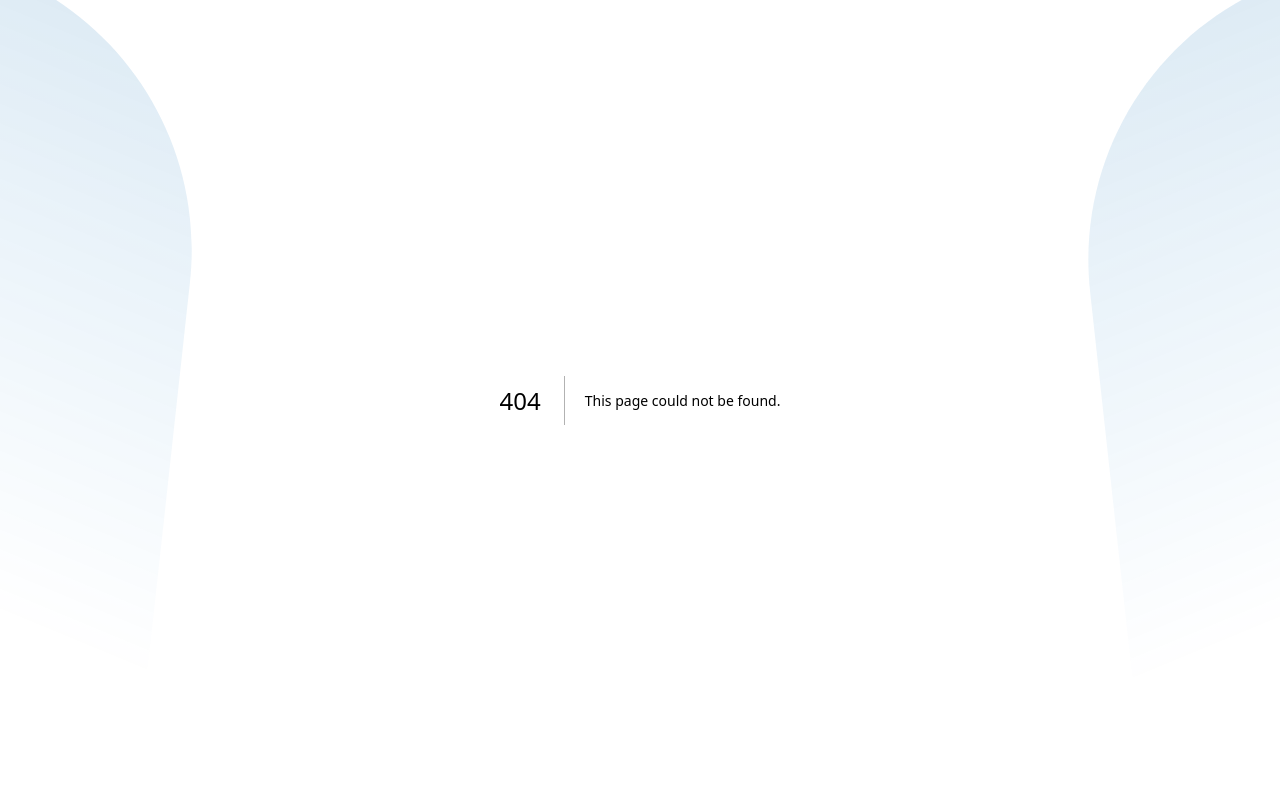
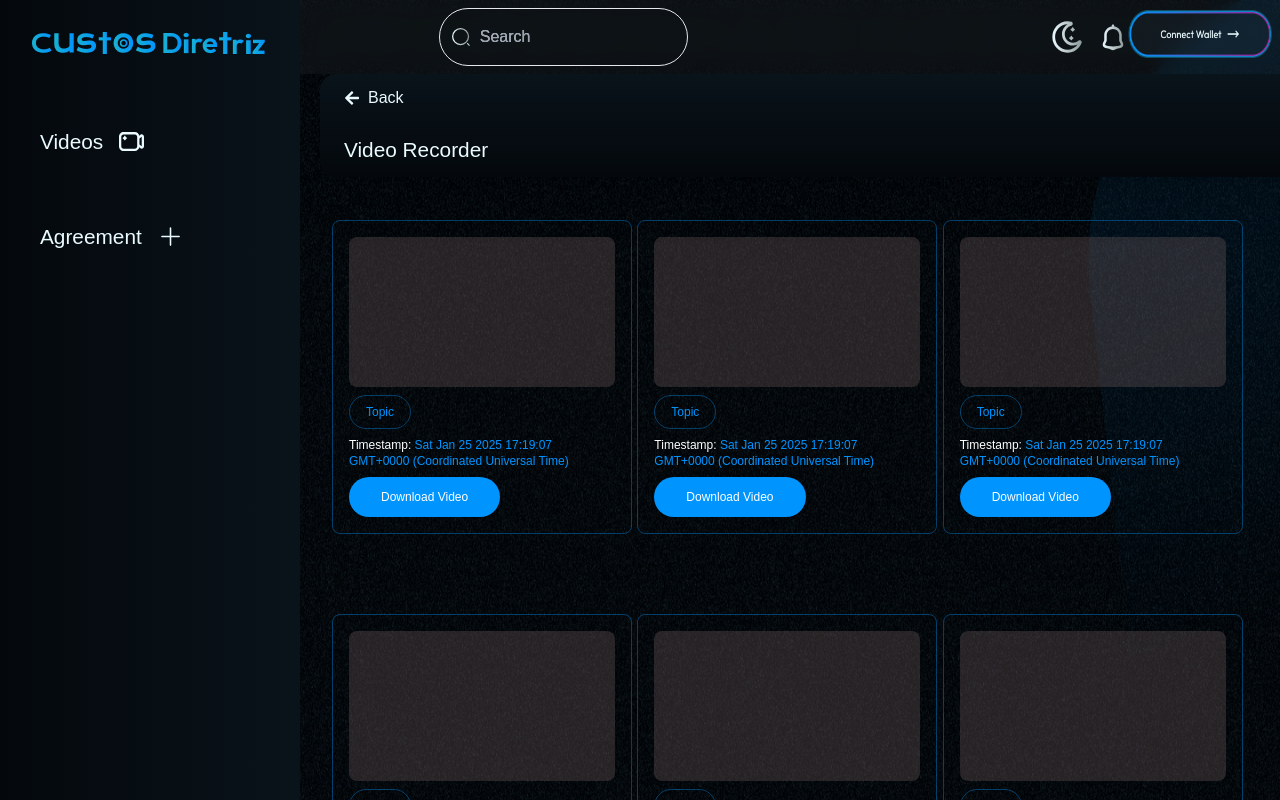
Before and after one commit to ryzen-xp/Custos-Dapp, a Next.js app: page /crimerecorder/uploads in a window 1280 px wide. Before the commit this address had no page. Shown: the top 800 px of the page. Built offline with nearby package versions, Linux system fonts and the light colour scheme; what tailwindcss-border-gradient-radius would draw is missing.

Commit message:
implemented all ui

```diff
--- a/src/app/agreement/layout.js
+++ b/src/app/agreement/layout.js
@@ -9,31 +9,21 @@ import Header from "@/components/dapps/header";
 
 export default function RootLayout({ children }) {
   return (
-
-
     <div className="flex min-h-screen w-full">
-        <div className="w-fit hidden h-full z-[10] bg-gray-800 sticky md:flex top-0 bottom-0">
+      <div className="w-fit h-full z-[10] bg-gray-800 sticky top-0 bottom-0">
         <Sidepane />
       </div>
 
-
-
       <div className="w-full min-h-screen flex flex-col">
-
-          <div className=" left-0  right-0  fixed" >
+        <div className=" left-0  right-0  fixed">
           <Header />
         </div>
 
         {/* Children Content */}
         <div className="flex flex-col px-3 w-full mt-[5%]">
-            <div className="w-full px-8 flex flex-col">
-              {children}
-            </div>
-
-
+          <div className="w-full px-8 flex flex-col">{children}</div>
         </div>
       </div>
     </div>
-
   );
 }
--- a/src/app/crimerecorder/components/Recording.jsx
+++ b/src/app/crimerecorder/components/Recording.jsx
@@ -13,14 +13,12 @@ import {
   SEPOLIA_BASE_URL,
 } from "@avnu/gasless-sdk";
 import { byteArray, CallData } from "starknet";
+import SuccessScreen from "./Success";
 
 const NFT_STORAGE_TOKEN = process.env.NEXT_PUBLIC_IPFS_KEY;
 
 export const Recording = ({ text, icon1, imgText, uri, category }) => {
   const options = { baseUrl: SEPOLIA_BASE_URL };
-  console.log(
-    CallData.compile(byteArray?.byteArrayFromString(String(uri))).toString()
-  );
   const calls = [
     {
       entrypoint: "crime_record",
@@ -50,6 +48,13 @@ export const Recording = ({ text, icon1, imgText, uri, category }) => {
   const [gaslessCompatibility, setGaslessCompatibility] = useState();
   const [errorMessage, setErrorMessage] = useState();
   const [call, setCalls] = useState(JSON.stringify(calls, null, 2));
+  const [isModalOpen, setModalOpen] = useState(false);
+
+  const route = useRouter();
+  const closeModal = () => {
+    setModalOpen(false);
+    route.push("/crimerecorder/uploads");
+  };
 
   useEffect(() => {
     if (!account) return;
@@ -306,6 +311,7 @@ export const Recording = ({ text, icon1, imgText, uri, category }) => {
         { ...options, apiKey: process.env.NEXT_PUBLIC_AVNU_KEY }
       );
       console.log("Transaction successful:", transactionResponse);
+      setModalOpen(true);
     } catch (error) {
       console.error("Transaction failed:", error);
     }
@@ -318,8 +324,6 @@ export const Recording = ({ text, icon1, imgText, uri, category }) => {
       startCamera();
     }
   }, []);
-
-  const route = useRouter();
 
   useEffect(() => {
     if (typeof window !== "undefined" && navigator?.mediaDevices) {
@@ -335,6 +339,7 @@ export const Recording = ({ text, icon1, imgText, uri, category }) => {
 
   return (
     <div className="w-full flex flex-col mt-10 items-center gap-6">
+      <SuccessScreen open={isModalOpen} onClose={closeModal} />
       <p className="text-white text-xl">{text}</p>
       <div className="bg-gradient-to-r from-[#0094ff] to-[#A02294] w-[50%] p-[1px] rounded-xl md:mb-5">
         <div
@@ -361,12 +366,7 @@ export const Recording = ({ text, icon1, imgText, uri, category }) => {
             <button onClick={switchCamera}>
               <Icons icon={icon3} text={`Switch Camera`} />
             </button>
-            <button
-              onClick={handleStopMedia}
-              // disabled={
-              //   loading || (!gasTokenPrice && paymasterRewards.length == 0)
-              // }
-            >
+            <button onClick={handleStopMedia}>
               <Icons icon={icon1} text={imgText} />
             </button>
           </div>
--- /dev/null
+++ b/src/app/crimerecorder/components/Success.jsx
@@ -0,0 +1,26 @@
+import Image from "next/image";
+import { FaTimes } from "react-icons/fa";
+
+const SuccessScreen = ({ open, onClose }) => {
+  if (!open) {
+    return null;
+  }
+
+  return (
+    <div className="fixed top-50 border rounded-xl bg-[#04080C] p-4 border-[#19B1D2] h-fit w-[40%] shadow-2xl items-center justify-center flex flex-col m-auto">
+      <div className="w-full flex justify-between gap-x-32 flex-row-reverse mb-4">
+        <button className="text-white" onClick={onClose}>
+          <FaTimes size={20} />
+        </button>
+        <h1 className="text-transparent bg-clip-text bg-gradient-to-r from-[#EAF9FF] to-[#8E9A9A]">
+          Your Media is saved onChain
+        </h1>
+      </div>
+      <div className="h-full flex items-center justify-center m-6 align-middle w-full text-center ">
+        <Image src={"/success.svg"} width={150} height={150} alt="success" />
+      </div>
+    </div>
+  );
+};
+
+export default SuccessScreen;
--- a/src/app/crimerecorder/components/Upload.jsx
+++ b/src/app/crimerecorder/components/Upload.jsx
@@ -1,28 +1,26 @@
-// import React from "react";
-// import bg from "../../../../public/Rectangle.png";
+import React from "react";
+import bg from "../../../../public/Rectangle.png";
 // import { useReadContractData, useWriteToContract } from "@/utils/fetchcontract";
 // import { useActiveAccount } from "thirdweb/react";
 
-// export const Upload = () => {
-//   const account = useActiveAccount();
-//   // const res = useReadContractData("crime", "balanceOf", account.address);
-//   // console.log(res);
+export const Upload = () => {
+  //   const account = useActiveAccount();
 
-//   return (
-//     <div className="w-[437px] h-[326px] bg-gradient-to-r from-[#0094ff] to-[#A02294] p-[1px] rounded-lg">
-//       <div
-//         className="rounded-lg p-6 w-full h-full"
-//         style={{
-//           backgroundColor: "#1e2f37",
-//           backgroundImage: `url(${bg.src})`,
-//           backgroundSize: "contain",
-//         }}
-//       >
-//         <div className="w-full rounded-lg shadow-sm shadow-white h-[80%] mb-4"></div>
-//         <button className="rounded-full text-white bg-[#0094ff] py-3 px-8">
-//           Download Video
-//         </button>
-//       </div>
-//     </div>
-//   );
-// };
+  return (
+    <div className="w-[300px] rounded-lg border-[0.1px] border-[rgba(0,149,255,0.39)] p-4 my-10">
+      <div className="rounded-lg w-full h-full flex flex-col gap-2 items-start">
+        <div className="w-full rounded-lg h-[150px] bg-[rgba(131,106,106,0.29)]"></div>
+        <div className="rounded-full py-2 px-4 text-[#0094ff] text-xs border-[0.1px] border-[rgba(0,149,255,0.39)]">
+          Topic
+        </div>
+        <p className="text-[#0094ff] text-xs">
+          <span className="text-white">Timestamp: </span>
+          {Date()}
+        </p>
+        <button className="rounded-full text-white text-xs bg-[#0094ff] py-3 px-8">
+          Download Video
+        </button>
+      </div>
+    </div>
+  );
+};
--- a/src/app/crimerecorder/components/Uploads.jsx
+++ b/src/app/crimerecorder/components/Uploads.jsx
@@ -3,7 +3,12 @@ import { Upload } from "./Upload";
 
 const Uploads = () => {
   return (
-    <div>
+    <div className="grid grid-cols-3 w-100">
+      <Upload />
+      <Upload />
+      <Upload />
+      <Upload />
+      <Upload />
       <Upload />
     </div>
   );
--- a/src/app/crimerecorder/layout.js
+++ b/src/app/crimerecorder/layout.js
@@ -4,6 +4,7 @@ import "../globals.css";
 import Footer from "@/components/footer";
 import Sidepane from "@/components/dapps/sidepane";
 import Header from "@/components/dapps/header";
+import { FaArrowLeft } from "react-icons/fa";
 
 export default function RootLayout({ children }) {
   const [headerOpen, setHeaderOpen] = useState(false); // Track header state
@@ -20,10 +21,26 @@ export default function RootLayout({ children }) {
       </div>
 
       {/* Main Content Area */}
-      <div className="flex-1 min-h-screen flex flex-col">
+      <div className="w-full min-h-screen flex flex-col">
         {/* Fixed Header */}
         <div className="fixed left-0 right-0 z-10">
           <Header />
+          <div className="ml-[20rem] rounded-2xl flex-col w-full flex gap-2 h-fit px-6 py-3 shadow-2xl bg-gradient-to-t from-[#04080C] to-[#09131A]">
+            <button
+              className="w-full text-[#EAFBFF] flex justify-start items-center  align-middle"
+              onClick={() => window.history.back()}
+            >
+              <FaArrowLeft className="mr-2 text-[#EAFBFF]" />{" "}
+              <p className="text-[#EAFBFF]">Back</p>
+            </button>
+
+            <div className="mt-4 flex justify-end items-center w-full m-auto">
+              <div className="w-full flex text-[#EAFBFF] text-[1.3em] justify-start">
+                Video Recorder
+              </div>
+              <div className="w-full md:flex justify-end items-center gap-4 hidden"></div>
+            </div>
+          </div>
         </div>
 
         {/* Main Content */}
--- a/src/app/crimerecorder/photo/page.jsx
+++ b/src/app/crimerecorder/photo/page.jsx
@@ -10,7 +10,7 @@ const TakePicture = () => {
   };
 
   return (
-    <div className="h-screen w-full px-4 sm:px-10">
+    <div className="w-full px-4 sm:px-10">
       <div className="flex justify-center mt-20 sm:mt-40" id="take-picture">
         <Recording
           text={text.text2}
--- /dev/null
+++ b/src/app/crimerecorder/uploads/page.jsx
@@ -0,0 +1,11 @@
+import React from "react";
+import Uploads from "../components/Uploads";
+
+const UploadedEvidences = () => {
+  return (
+    <div className="mt-40">
+      <Uploads />
+    </div>
+  );
+};
+export default UploadedEvidences;
```
Also changed, not shown: src/app/crimerecorder/recorder/page.jsx (added). Lines whose indentation alone changed are shown as unchanged.
